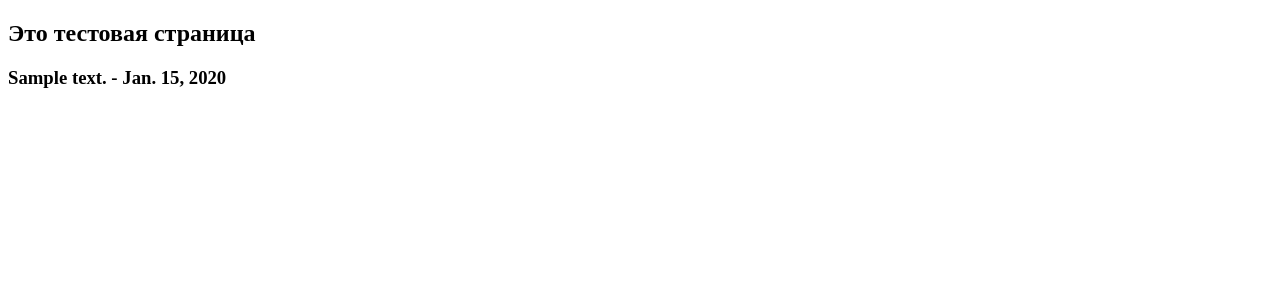
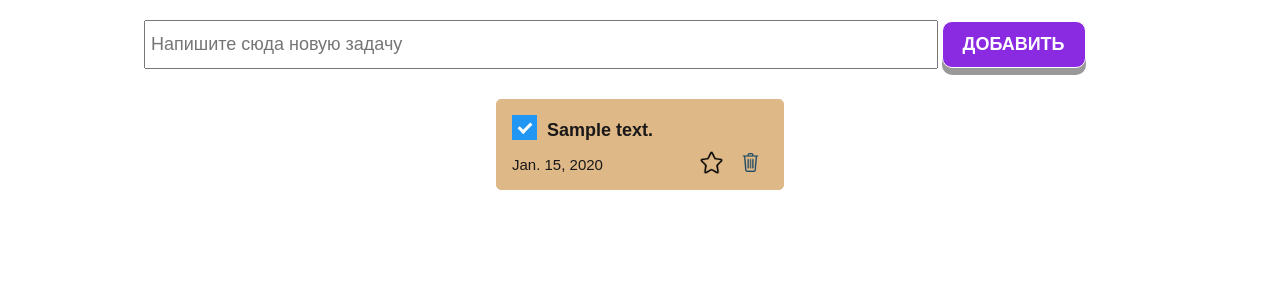
Before and after one commit to FaridaBeknazarova/todo, a Django app: page /test/ in a window 1280 px wide. Shown: the top 300 px of the page. Run offline with Django 3.2, Linux system fonts and the light colour scheme; tables that the repository leaves empty hold one stand-in row (values such as "Sample post").

Commit message:
added todo_items in test page

```diff
--- a/main/templates/test.html
+++ b/main/templates/test.html
@@ -1,14 +1,46 @@
+{% load static %}
 <!DOCTYPE html>
 <html lang="en">
-<head>
-    <meta charset="UTF-8">
-    <meta name="viewport" content="width=device-width, initial-scale=1.0">
-    <title>Document</title>
-</head>
+    <head>
+        <meta charset="UTF-8">
+        <meta name="viewport" content="width=device-width, initial-scale=1.0">
+        <title>Lesson_18</title>
+
+        <!-- <link rel="stylesheet" href="./style/index.css"> -->
+        <link rel="stylesheet" href="{% static 'style/index.css'%}">
+
+        <!-- <link rel="stylesheet" href="./style/checkbox.css"> -->
+        <link rel="stylesheet" href="{% static 'style/checkbox.css'%}">
+
+    </head>
 <body>
-    <h2>Это тестовая страница</h2>
-    {% for todo in todo_list %}
-        <h3>{{todo.text}} - {{todo.created_at}}</h3>
-    {% endfor%}
+    <section>
+        <div class="create_container">
+            <input type="text" class="create_input" placeholder="Напишите сюда новую задачу">
+            <button class="create_button">Добавить</button>
+        </div>
+        <div class="todo_container">
+            {% for todo in todo_list %}
+
+                <div class="todo_item">
+                    <div class="todo_item_header">
+                        <label class="container">
+                            <input type="checkbox" checked="checked">
+                            <span class="checkmark"></span>
+                        </label>
+                        <h4>{{todo.text}}</h4>
+                    </div>
+                    <div class="todo_item_footer">
+                        <p>{{todo.created_at}}</p>
+                        <div class="action_buttons">
+                            <img src="./icons/star.png" alt="">
+                            <img src="./icons/basket.png" alt="">
+                        </div>
+                    </div>
+                </div>
+            {% endfor %}
+
+        </div>
+    </section>
 </body>
 </html>
```
